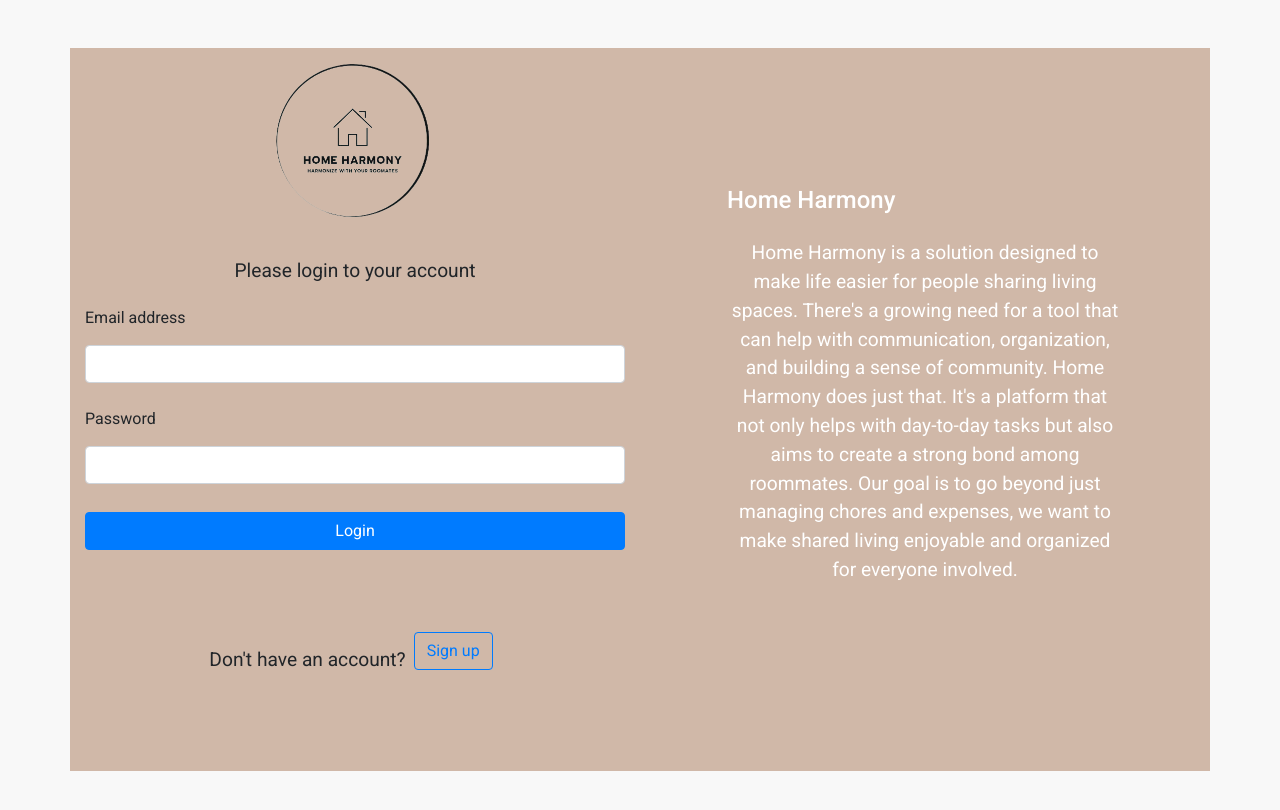
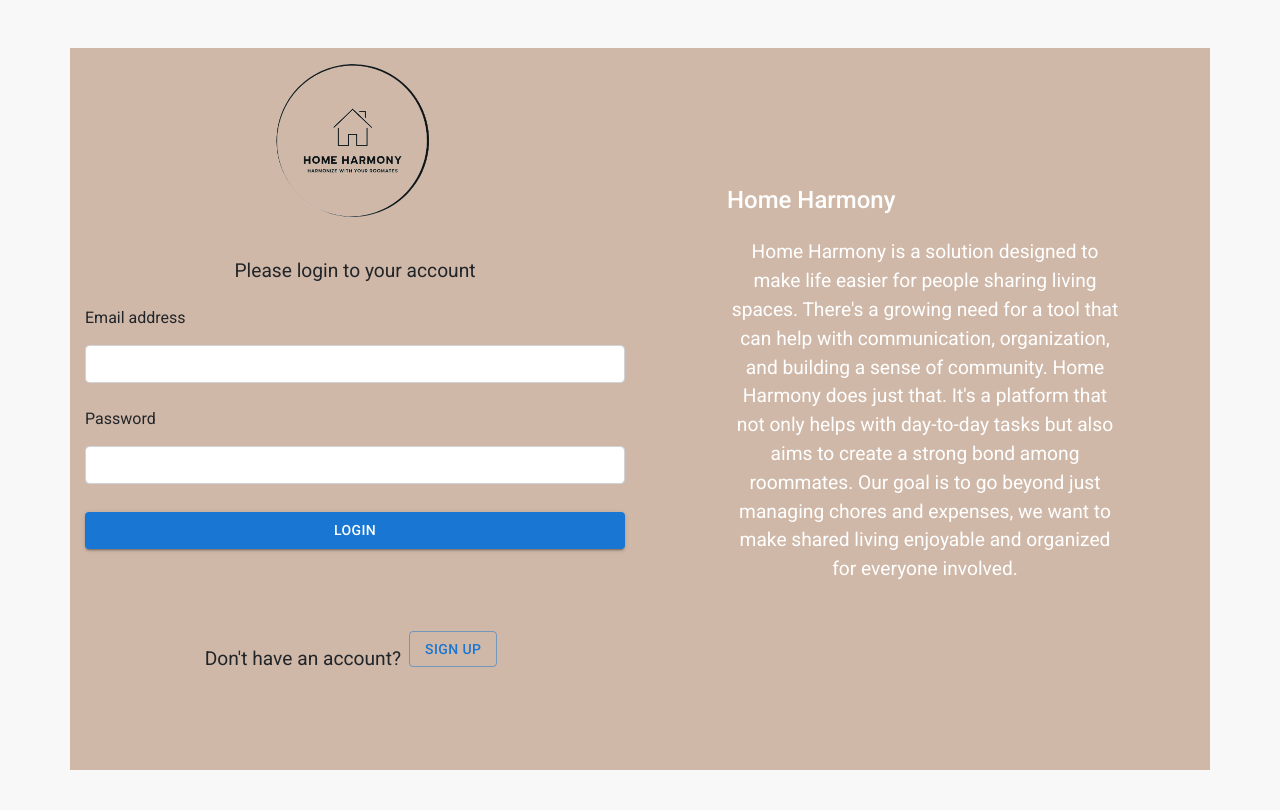
Before and after one commit to moranpol/Home-Harmony, a React (Create React App) app: page /login in a window 1280 px wide. Shown: the top 810 px of the page. Built offline with nearby package versions, Linux system fonts and the light colour scheme.

Commit message:
fix button and erorr in send if manager (#31)

```diff
--- a/src/App.tsx
+++ b/src/App.tsx
@@ -42,7 +42,8 @@ function App() {
 
   const [isManager, setIsManager] = useState(() => {
     const savedIsManager = localStorage.getItem("isManager");
-    const isManager = savedIsManager ? Boolean(savedIsManager) : false;
+    const isManager = savedIsManager === "true";
+
     console.log("retrieved previous is manager: ", isManager);
     return isManager;
   });
--- a/src/components/expensesComponent/ExpensesPage.css
+++ b/src/components/expensesComponent/ExpensesPage.css
@@ -31,6 +31,14 @@ p {
   width: 70%;
   margin: 20px 0;
   background: #dad5d2;
+  margin-top: 20px;
+}
+
+.customHeader {
+  background-color: #f0f0f0; /* Background color for the headers */
+  color: #333; /* Text color for the headers */
+  font-size: 16px; /* Font size for the headers */
+  border-bottom: 2px solid #ccc; /* Bottom border for the headers */
 }
 
 .ButtonContainer {
--- a/src/components/expensesComponent/ExpensesPage.tsx
+++ b/src/components/expensesComponent/ExpensesPage.tsx
@@ -22,7 +22,7 @@ function AddExpenseButton({userId, setShowForm} : {userId: number, setShowForm:
 function ClearTableButton({ isManager, update} : { isManager: boolean, update: () => void}) {
     function onClearTableButtonClick() {
         console.log("Clear Table button clicked");
-        axios.delete(`/expenses/delete`) ///////////////
+        axios.delete(`/expenses/delete`)
         .then((response) => {
             console.log("Table cleared");
             update();
@@ -31,10 +31,7 @@ function ClearTableButton({ isManager, update} : { isManager: boolean, update: (
             console.error("Failed to clear table:", error.message);
         });
     }
-
     return isManager ? <Button variant="outlined" component="span" className="clearButton" onClick={onClearTableButtonClick}>Clear Table</Button> : null;
-
-
 }
 
 function CurrentBalanceText({ balance }: { balance: number }) {
@@ -87,22 +84,8 @@ function ExpensesPage({userId, isManager} : {userId: number, isManager: boolean}
 
     console.log("userId in ExpensesPage: ", userId);
     return (
-        /*
-        <div className="container">
-            <h1>Expenses Page</h1>
-            <CurrentBalanceText balance={balance}/>
 
-            <div className="dataGrid" style={{ height: 400, width: '70%' }}>
-                <DataGrid rows={expenses} columns={columns}   />
-            </div>
-            <div className="addButtonContainer">
-                <AddExpenseButton userId={userId} setShowForm={setShowForm} />
-            </div>
-            {showForm && <AddExpenseForm userId={userId} />}
-        </div>
-        */
         <div>
-
             <Dialog open={showForm} onClose={() => setShowForm(false)}>
                 <DialogTitle>Add Expense</DialogTitle>
                 <DialogContent>
@@ -117,7 +100,8 @@ function ExpensesPage({userId, isManager} : {userId: number, isManager: boolean}
             <CurrentBalanceText balance={balance}/>
 
             <div className="dataGrid" style={{ height: 400, width: '70%' }}>
-                <DataGrid rows={expenses} columns={columns}   />
+                <DataGrid rows={expenses} columns={columns} classes={{
+                        columnHeaders: 'customHeader' }} />
             </div>
             <div className="ButtonContainer">
                 <AddExpenseButton userId={userId} setShowForm={setShowForm} />
@@ -126,6 +110,7 @@ function ExpensesPage({userId, isManager} : {userId: number, isManager: boolean}
             {showForm && <AddExpenseForm userId={userId} setShowForm={setShowForm} onExpenseAdded={handleExpenseAdded}/>}
         </div>
         </div>
+
     );
 }
 
--- a/src/components/loginComponent/LoginPage.tsx
+++ b/src/components/loginComponent/LoginPage.tsx
@@ -9,16 +9,53 @@ import {
 import logo from "../../images/logo.png";
 import axios from "axios";
 import { useNavigate } from 'react-router-dom';
+import Button from "@mui/material/Button";
+
 
 type LoginProps = {
   setUserId: React.Dispatch<React.SetStateAction<any>>;
   setIsManager: React.Dispatch<React.SetStateAction<any>>;
 }
 
-function Login({setUserId, setIsManager}: LoginProps) {
+function LoginForm({ handleLoginButtonClick }: { handleLoginButtonClick: () => void }) {
+  return (
+    <>
+      <div className="text-center">
+        <img src={logo} style={{ width: "300px" }} alt="logo" />
+      </div>
+      <p>Please login to your account</p>
+      <div className="mb-4">
+        <label htmlFor="form1">Email address</label>
+        <MDBInput id="form1" type="email" />
+      </div>
+      <div className="mb-4">
+        <label htmlFor="form2">Password</label>
+        <MDBInput id="form2" type="password" />
+      </div>
+      <div className="text-center pt-1 mb-5 pb-1">
+        <Button variant="contained" color="primary" className="mb-4 w-100" onClick={handleLoginButtonClick}>
+          Login
+        </Button>
+      </div>
+    </>
+  );
+}
 
+function SignUpPrompt({ handleSignInButtonClick }: { handleSignInButtonClick: () => void }) {
+  return (
+    <div className="d-flex flex-row align-items-center justify-content-center pb-4 mb-4">
+      <p className="mb-0">Don't have an account?</p>
+      <Button variant="outlined" color="primary" className="mx-2" onClick={handleSignInButtonClick}>
+        Sign up
+      </Button>
+    </div>
+  );
+}
+
+function Login({ setUserId, setIsManager }: LoginProps) {
   const navigate = useNavigate();
-  const handleSignInButtonClick = () => {navigate("/SignUp");};
+  const handleSignInButtonClick = () => { navigate("/SignUp"); };
+
   const handleLoginButtonClick = async () => {
     const email = (document.getElementById("form1") as HTMLInputElement)?.value;
     const password = (document.getElementById("form2") as HTMLInputElement)?.value;
@@ -38,59 +75,20 @@ function Login({setUserId, setIsManager}: LoginProps) {
   };
 
   return (
-    <MDBContainer
-      className="my-5 gradient-form"
-      style={{ backgroundColor: "#D0B8A8" }}
-    >
+    <MDBContainer className="my-5 gradient-form" style={{ backgroundColor: "#D0B8A8" }}>
       <MDBRow>
         <MDBCol col="6" className="mb-5">
           <div className="d-flex flex-column ms-5">
-            <div className="text-center">
-              <img src={logo} style={{ width: "300px" }} alt="logo" />
-            </div>
-
-            <p>Please login to your account</p>
-
-            <div className="mb-4">
-              <label htmlFor="form1">Email address</label>
-              <MDBInput id="form1" type="email" />
-            </div>
-            <div className="mb-4">
-              <label htmlFor="form2">Password</label>
-              <MDBInput id="form2" type="password" />
-            </div>
-            <div className="text-center pt-1 mb-5 pb-1">
-              <MDBBtn
-                className="mb-4 w-100 gradient-custom-2"
-                onClick={handleLoginButtonClick}
-              >
-                Login
-              </MDBBtn>
-
-            </div>
-
-            <div className="d-flex flex-row align-items-center justify-content-center pb-4 mb-4">
-              <p className="mb-0">Don't have an account?</p>
-              <MDBBtn outline className="mx-2" color="primary" onClick={handleSignInButtonClick}>
-                Sign up
-              </MDBBtn>
-            </div>
+            <LoginForm handleLoginButtonClick={handleLoginButtonClick} />
+            <SignUpPrompt handleSignInButtonClick={handleSignInButtonClick} />
           </div>
         </MDBCol>
-
         <MDBCol col="6" className="mb-5">
-          <div className="d-flex flex-column  justify-content-center gradient-custom-2 h-100 mb-4">
+          <div className="d-flex flex-column justify-content-center gradient-custom-2 h-100 mb-4">
             <div className="text-white px-3 py-4 p-md-5 mx-md-4">
               <h4 className="mb-4">Home Harmony</h4>
               <p className="medium mb-0">
-                Home Harmony is a solution designed to make life easier for
-                people sharing living spaces. There's a growing need for a tool
-                that can help with communication, organization, and building a
-                sense of community. Home Harmony does just that. It's a platform
-                that not only helps with day-to-day tasks but also aims to
-                create a strong bond among roommates. Our goal is to go beyond
-                just managing chores and expenses, we want to make shared living
-                enjoyable and organized for everyone involved.
+                Home Harmony is a solution designed to make life easier for people sharing living spaces. There's a growing need for a tool that can help with communication, organization, and building a sense of community. Home Harmony does just that. It's a platform that not only helps with day-to-day tasks but also aims to create a strong bond among roommates. Our goal is to go beyond just managing chores and expenses, we want to make shared living enjoyable and organized for everyone involved.
               </p>
             </div>
           </div>
@@ -99,6 +97,4 @@ function Login({setUserId, setIsManager}: LoginProps) {
     </MDBContainer>
   );
 }
-
-
 export default Login;
```
Also changed, not shown: 1 other file (tests, documents, lock files or other folders).
